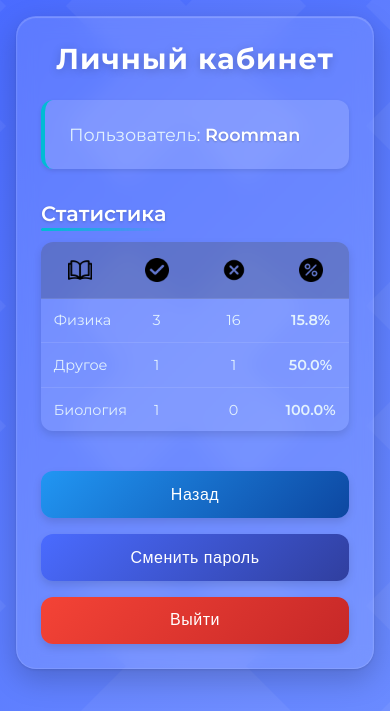
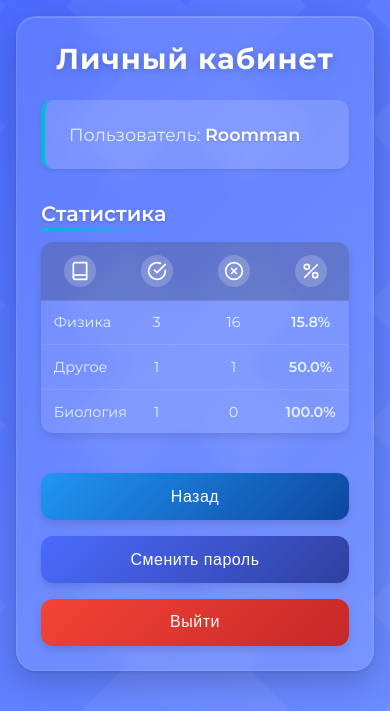
Before and after one commit to MRCriper/eduflask, a Flask app: page /account in a window 390 px wide. Shown: the top 711 px of the page. Run offline with Flask 3, Linux system fonts and the light colour scheme; a user stored in the database is signed in; data comes from the database, SQL or seed files in the repository.

Commit message:
returnapi8

```diff
--- a/static/css/account.css
+++ b/static/css/account.css
@@ -498,15 +498,35 @@ td:last-child {
     border-left-color: #c62828;
 }
 
-/* Стили для иконок в таблице на мобильных устройствах */
-.table-icon {
-    width: 24px !important;
-    height: 24px !important;
-    display: block !important;
-    margin: 0 auto !important;
-    object-fit: contain !important;
-    box-sizing: content-box !important;
-    padding: 2px !important;
+/* Стили для SVG-иконок в таблице */
+.svg-icon-container {
+    display: flex;
+    align-items: center;
+    justify-content: center;
+    width: 40px;
+    height: 40px;
+    margin: 0 auto;
+    border-radius: 50%;
+    background-color: rgba(255, 255, 255, 0.2);
+    padding: 8px;
+    transition: all 0.3s ease;
+}
+
+.svg-icon {
+    width: 24px;
+    height: 24px;
+    stroke: white;
+    stroke-width: 2;
+    transition: all 0.3s ease;
+}
+
+.svg-icon-container:hover {
+    background-color: rgba(255, 255, 255, 0.3);
+    transform: scale(1.1);
+}
+
+.svg-icon-container:hover .svg-icon {
+    stroke-width: 2.5;
 }
 
 th {
@@ -522,7 +542,7 @@ th {
 @media (max-width: 768px) {
     table {
         width: 100%;
-        table-layout: fixed !important;
+        table-layout: fixed;
     }
 
     th, td {
@@ -532,21 +552,24 @@ th {
 
     th {
         padding: 0.5rem;
-        height: 50px !important;
-        width: 50px !important;
     }
 
     .stats-section h3 {
         font-size: 1.3rem;
     }
 
-    .icon-container {
-        width: 30px !important;
-        height: 30px !important;
-        display: flex !important;
-        align-items: center !important;
-        justify-content: center !important;
-        margin: 0 auto !important;
+    /* Уменьшаем размер иконок на очень маленьких экранах */
+    @media (max-width: 400px) {
+        .svg-icon-container {
+            width: 32px;
+            height: 32px;
+            padding: 6px;
+        }
+
+        .svg-icon {
+            width: 20px;
+            height: 20px;
+        }
     }
 }
 
--- a/static/js/account.js
+++ b/static/js/account.js
@@ -212,22 +212,52 @@ passwordForm.addEventListener('submit', async function(e) {
         const tableHeaders = document.querySelectorAll('table th');
         if (!tableHeaders.length) return;
 
-        // Замена текстовых заголовков на иконки
+        // Замена текстовых заголовков на SVG-иконки
         tableHeaders.forEach((th, index) => {
             const headerText = th.textContent.trim();
 
             switch (headerText) {
                 case 'Предмет':
-                    th.innerHTML = `<div class="icon-container"><img src="/static/img/book.png" alt="Предмет" title="Предмет" class="table-icon"></div>`;
+                    th.innerHTML = `
+                        <div class="svg-icon-container" title="Предмет">
+                            <svg xmlns="http://www.w3.org/2000/svg" viewBox="0 0 24 24" fill="none" stroke="currentColor" stroke-width="2" stroke-linecap="round" stroke-linejoin="round" class="svg-icon">
+                                <path d="M4 19.5A2.5 2.5 0 0 1 6.5 17H20"></path>
+                                <path d="M6.5 2H20v20H6.5A2.5 2.5 0 0 1 4 19.5v-15A2.5 2.5 0 0 1 6.5 2z"></path>
+                            </svg>
+                        </div>
+                    `;
                     break;
                 case 'Правильно':
-                    th.innerHTML = `<div class="icon-container"><img src="/static/img/correct.png" alt="Правильно" title="Правильно" class="table-icon"></div>`;
+                    th.innerHTML = `
+                        <div class="svg-icon-container" title="Правильно">
+                            <svg xmlns="http://www.w3.org/2000/svg" viewBox="0 0 24 24" fill="none" stroke="currentColor" stroke-width="2" stroke-linecap="round" stroke-linejoin="round" class="svg-icon">
+                                <path d="M22 11.08V12a10 10 0 1 1-5.93-9.14"></path>
+                                <polyline points="22 4 12 14.01 9 11.01"></polyline>
+                            </svg>
+                        </div>
+                    `;
                     break;
                 case 'Ошибки':
-                    th.innerHTML = `<div class="icon-container"><img src="/static/img/incorrect.png" alt="Ошибки" title="Ошибки" class="table-icon"></div>`;
+                    th.innerHTML = `
+                        <div class="svg-icon-container" title="Ошибки">
+                            <svg xmlns="http://www.w3.org/2000/svg" viewBox="0 0 24 24" fill="none" stroke="currentColor" stroke-width="2" stroke-linecap="round" stroke-linejoin="round" class="svg-icon">
+                                <circle cx="12" cy="12" r="10"></circle>
+                                <line x1="15" y1="9" x2="9" y2="15"></line>
+                                <line x1="9" y1="9" x2="15" y2="15"></line>
+                            </svg>
+                        </div>
+                    `;
                     break;
                 case 'Процент':
-                    th.innerHTML = `<div class="icon-container"><img src="/static/img/percentage.png" alt="Процент" title="Процент" class="table-icon"></div>`;
+                    th.innerHTML = `
+                        <div class="svg-icon-container" title="Процент">
+                            <svg xmlns="http://www.w3.org/2000/svg" viewBox="0 0 24 24" fill="none" stroke="currentColor" stroke-width="2" stroke-linecap="round" stroke-linejoin="round" class="svg-icon">
+                                <circle cx="7" cy="7" r="3"></circle>
+                                <circle cx="17" cy="17" r="3"></circle>
+                                <line x1="4.5" y1="19.5" x2="19.5" y2="4.5"></line>
+                            </svg>
+                        </div>
+                    `;
                     break;
             }
         });
```
